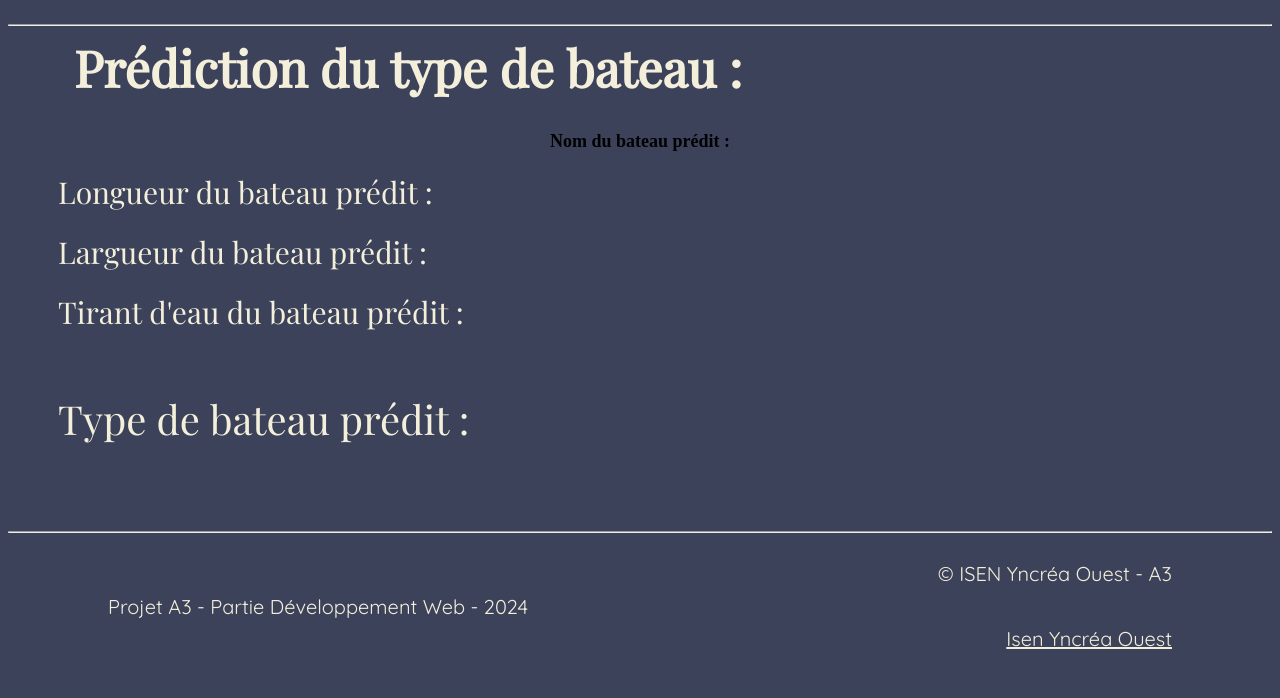
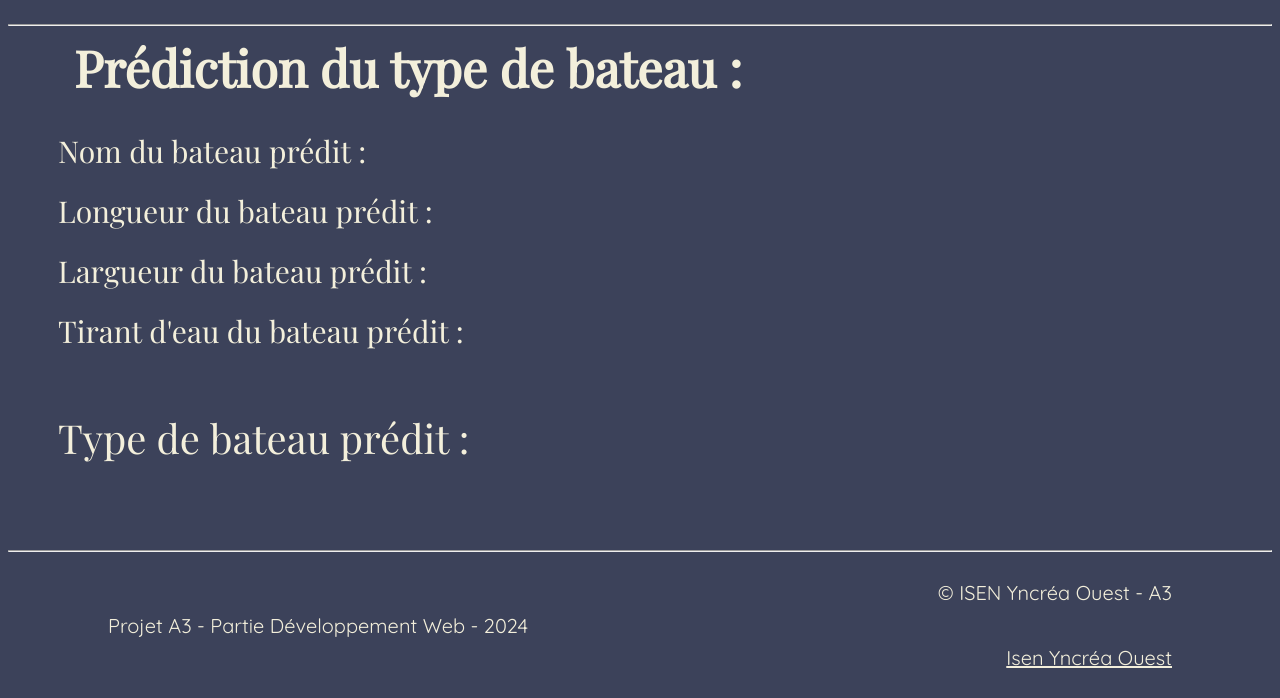
Before and after one commit to tomkdf/projet-web, a plain HTML site: page HTML/prediction-type.html in a window 1280 px wide. Shown: the part 150-848 px from the top of the page. Drawn offline with nearby package versions, Linux system fonts and the light colour scheme; files that its build step writes are made by us from their sources; files whose address does not match are found by name.

Commit message:
Update style.css

```diff
--- a/CSS/style.css
+++ b/CSS/style.css
@@ -323,12 +323,19 @@ td {
 }
 
 
-.nom_de_pred,
+.nom_pred,
 .position-info p,
 .prediction-result p,
 .prediction-input label {
     font-size: 18px;
     margin: 0.5rem 0;
+}
+
+.nom_de_pred{
+  font-family: 'Playfair Display', serif;
+  font-size:30px;
+  color:#F3EFDB;
+  margin: 20px 50px;
 }
 
 .longueur_de_pred{
@@ -397,7 +404,7 @@ td {
 }
 
 
-.nom_de_pred {
+.nom_pred {
     text-align: center;
     font-weight: 600;
 }
```
